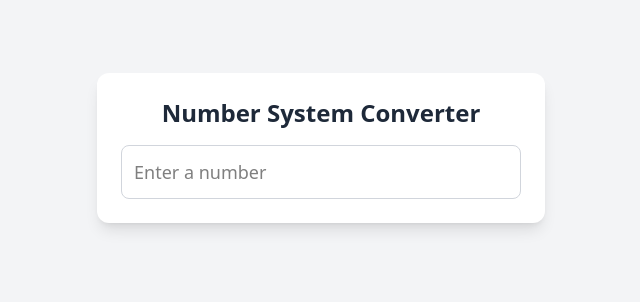
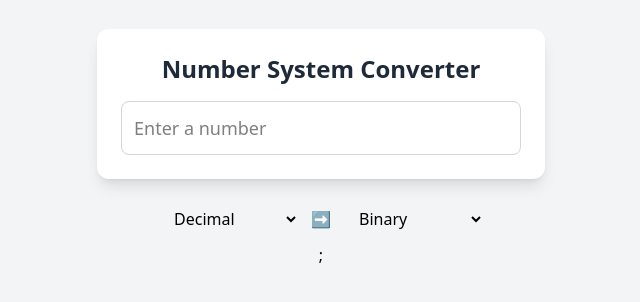
Before and after one commit to khushikumarigupta14/number-conversion-system, a React (Vite) app: page / in a window 1280 px wide. Shown: the part 252-554 px from the top of the page, without its empty margins (319-959 px from the left). Built offline with nearby package versions, Linux system fonts and the light colour scheme.

Commit message:
Adding Dropdowns for Base Selection

```diff
--- a/src/Convertor.jsx
+++ b/src/Convertor.jsx
@@ -2,11 +2,16 @@ import React, { useState } from "react";
 
 const Converter = () => {
   const [inputValue, setInputValue] = useState("");
-  //   const [fromBase, setFromBase] = useState("decimal");
-  //   const [toBase, setToBase] = useState("binary");
+    const [fromBase, setFromBase] = useState("decimal");
+    const [toBase, setToBase] = useState("binary");
   //   const [result, setResult] = useState("");
   //   const [error, setError] = useState("");
-
+const bases = {
+  decimal: 10,
+  binary: 2,
+  octal: 8,
+  hexadecimal: 16,
+};
   return (
     <div className="flex flex-col items-center justify-center min-h-screen bg-gray-100 p-6">
       <div className="bg-white shadow-lg rounded-xl p-6 w-full max-w-md">
@@ -22,6 +27,32 @@ const Converter = () => {
           placeholder="Enter a number"
         />
       </div>
+      <div className="flex items-center justify-center mt-4 space-x-3">
+        <select
+          value={fromBase}
+          onChange={(e) => setFromBase(e.target.value)}
+          className="p-3 border-gray-300 rounded-lg focus:ring-2 focus:ring-blue-400"
+        >
+          {Object.keys(bases).map((key) => (
+            <option key={key} value={key}>
+              {key.charAt(0).toUpperCase() + key.slice(1)}
+            </option>
+          ))}
+        </select>
+        <span>➡️</span> {/* Arrow indicating conversion */}
+        <select
+          value={toBase}
+          onChange={(e) => setToBase(e.target.value)}
+          className="p-3 border-gray-300 rounded-lg focus:ring-2 focus:ring-blue-400"
+        >
+          {Object.keys(bases).map((key) => (
+            <option key={key} value={key}>
+              {key.charAt(0).toUpperCase() + key.slice(1)}
+            </option>
+          ))}
+        </select>
+      </div>
+      ;
     </div>
   );
 };
```
